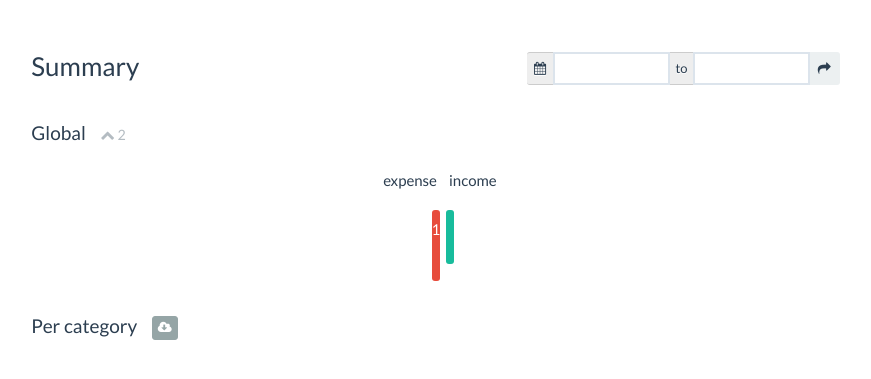
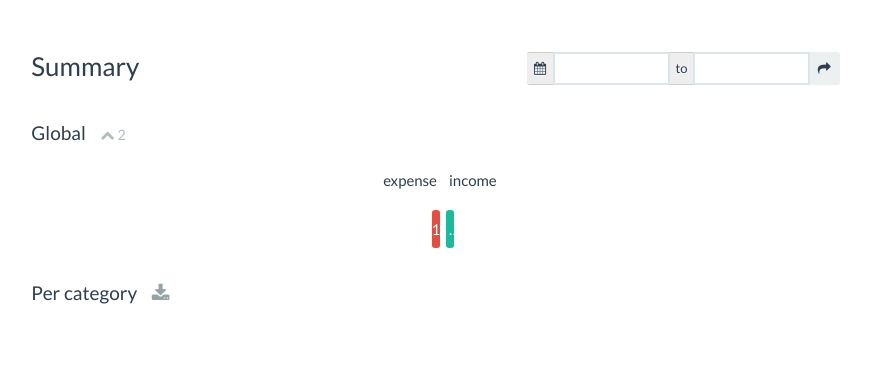
Before and after one commit to gomar/money_dashboard, a Flask app: template app/templates/graphs.html in a window 1280 px wide. Shown: the part 60-439 px from the top of the page, without its empty margins (197-1068 px from the left). Run offline with Flask 2, Linux system fonts and the light colour scheme; tables that the repository leaves empty hold one stand-in row (values such as "Sample post"); the template is opened without the code that fills it: values that come from a table or form of the project are taken from there, most other values are stand-ins (such as "Sample title", 1, 10 or a date in 2020); some libraries are stand-ins or nearby versions.

Commit message:
cosmetics

```diff
--- a/app/templates/graphs.html
+++ b/app/templates/graphs.html
@@ -7,6 +7,11 @@
     background-color: #ecf0f1 !important;
     color: #2C3E50 !important;
     border: #dce4ec !important;
+}
+.span6 h5 {
+	white-space: nowrap;
+	overflow: hidden;
+	text-overflow: ellipsis;
 }
 </style>
 {% endblock css %}
@@ -59,7 +64,7 @@
 		</div>
 	</div>
 	<br>
-	<h4>Per category &nbsp;&nbsp; <a href="/{{ csv_fname }}" target="_blank" class="btn btn-default btn-xs" role="button" rel="tooltip" data-toggle="tooltip" data-placement="bottom" title="download data"><i class="fa fa-cloud-download"></i></a></h4>
+	<h4>Per category &nbsp;&nbsp; <a href="/{{ csv_fname }}" target="_blank" style="color: #95a5a6;" rel="tooltip" data-toggle="tooltip" data-placement="bottom" title="download data"><i class="fa fa-download"></i></a></h4>
 	<div class="row">
 		{% for item in data %}
 			{% if item[4] < 0 %}
--- a/app/templates/transactions.html
+++ b/app/templates/transactions.html
@@ -44,8 +44,8 @@
         {% if cur_balance is defined %}
             <div class="col-xs-4">
                 <div class="page-header text-right">
-                    <h4><small>current balance &nbsp;</small> {{ "%.2f"| format(cur_balance) }} <i class="fa fa-exchange fa-{{ currency }}"></i></h4>
-                    {% if cur_balance != eom_balance %} <h4><small>end of month balance &nbsp;</small>{{ "%.2f"| format(eom_balance) }} <i class="fa fa-exchange fa-{{ currency }}"></i></h4> {% endif %}
+                    <h4><small style="color: #2C3E50;">current balance &nbsp;</small> {{ "%.2f"| format(cur_balance) }} <i class="fa fa-exchange fa-{{ currency }}"></i></h4>
+                    {% if cur_balance != eom_balance %} <h5 style="color: #95a5a6;"><small style="color: #95a5a6;">end of month balance &nbsp;</small>{{ "%.2f"| format(eom_balance) }} <i class="fa fa-exchange fa-{{ currency }}"></i></h5> {% endif %}
                 </div>
             </div>
         {% endif %}
```
